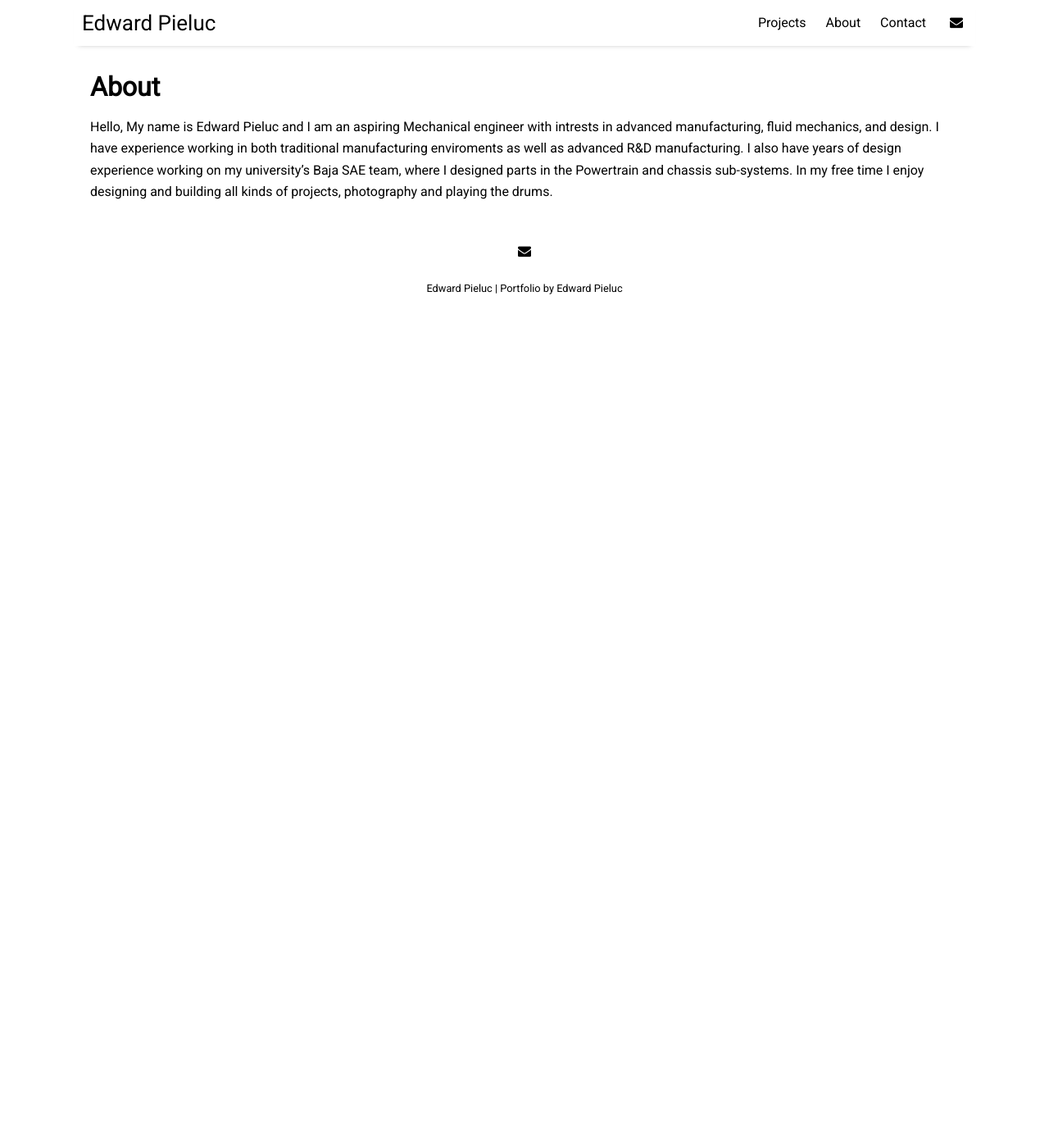
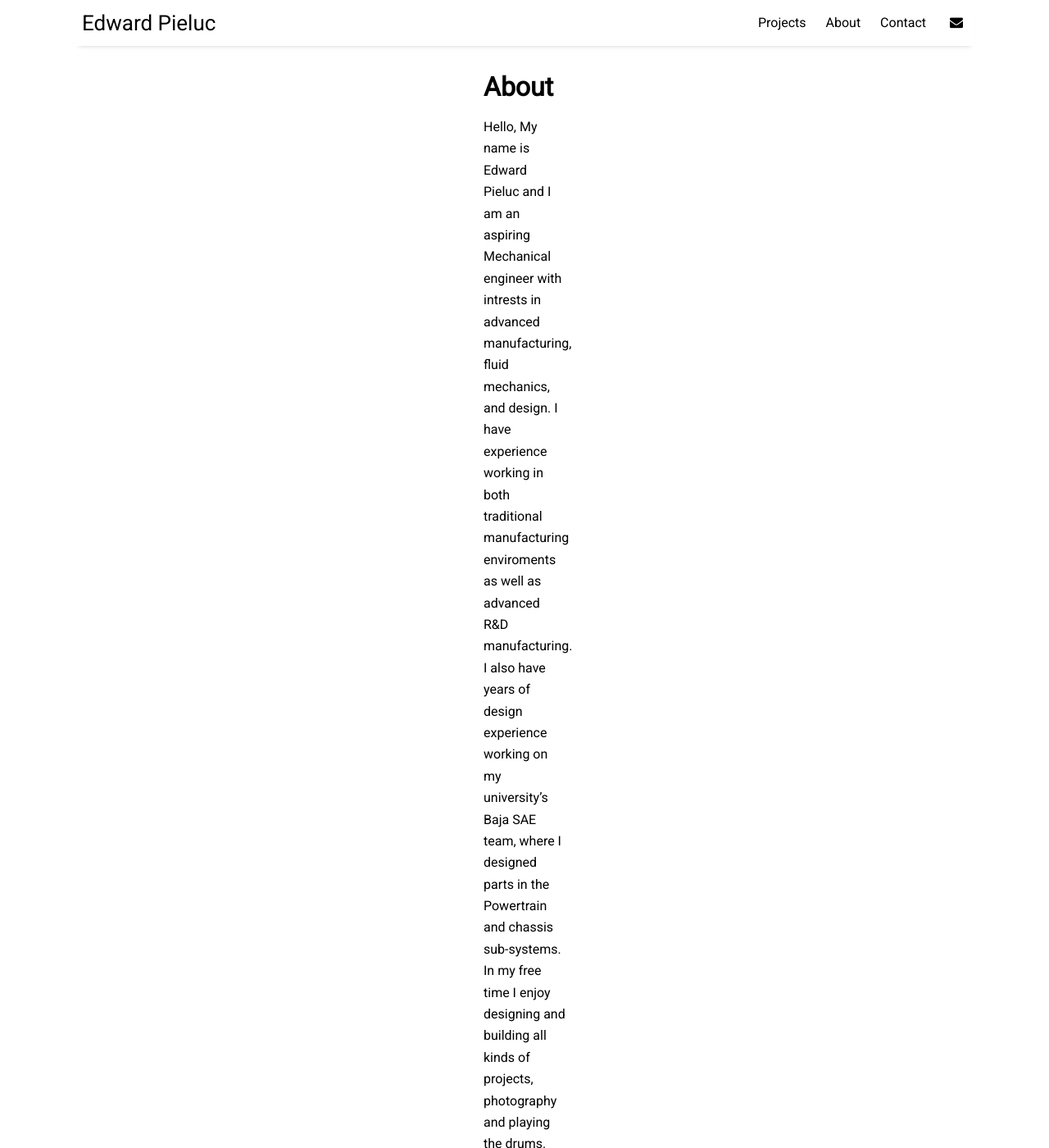
Before and after one commit to epie3/epie3.github.io, a Jekyll site: the page built from pages/about.md, in a window 1280 px wide and 1400 px high. Shown: the whole window at 82% size. Built offline with Jekyll 4.4.1, drawn with Linux system fonts in a browser that asks for light colours; nearby versions of some CDN libraries.

Commit message:
Update _page.scss

```diff
--- a/_sass/_page.scss
+++ b/_sass/_page.scss
@@ -1,5 +1,5 @@
 .page-content {
-  max-width: 1200px;
+  max-width: 100px;
   display: block;
   margin: 10px auto 10px;
   padding: 0px 10px 10px;
```
